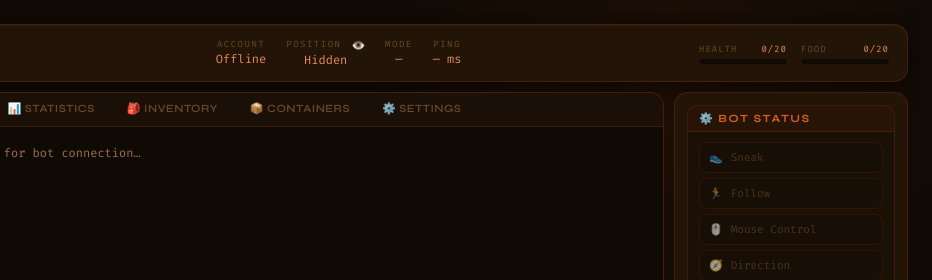
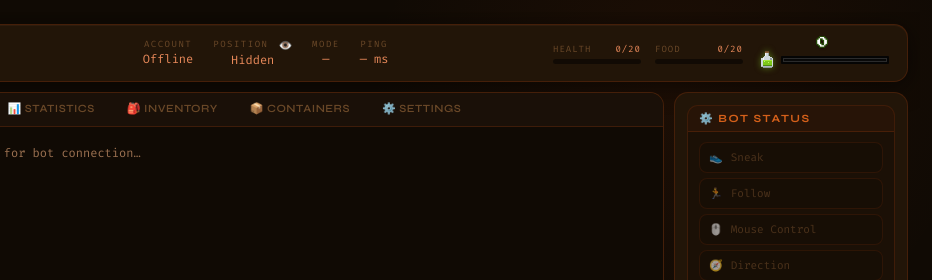
Before and after one commit to Mezo-CPU/Minecraft-AFK-Web, a plain HTML site: page frontend/index.html in a window 1280 px wide. Shown: the top 280 px of the page, 348-1280 px from the left. Drawn offline with Linux system fonts and the light colour scheme; sample sign-in values are in the browser's storage; a script that the page names is missing.

Commit message:
Update index.html
Added an XP bar

```diff
--- a/frontend/index.html
+++ b/frontend/index.html
@@ -4,7 +4,7 @@
 <meta charset="UTF-8">
 <meta name="viewport" content="width=device-width, initial-scale=1.0">
 <title>Private S.O.R Console</title>
-<link href="https://fonts.googleapis.com/css2?family=Syne:wght@400;600;700;800&family=Fira+Code:wght@300;400;500&display=swap" rel="stylesheet">
+<link href="https://fonts.googleapis.com/css2?family=Syne:wght@400;600;700;800&family=Fira+Code:wght@300;400;500&family=Press+Start+2P&display=swap" rel="stylesheet">
 <style>
   :root {
     --rust:    #c1440e;
@@ -301,6 +301,77 @@
   .bar-fill.food { background: linear-gradient(90deg, var(--terra), var(--peach)); box-shadow:0 0 4px var(--terra); }
 
   /* ══════════════════════════════════════════════════
+     MINECRAFT-STYLE XP BAR (level + bottle + green bar)
+     Colors are the authentic MC HUD palette, independent
+     of the accent theme, so it always reads as "Minecraft".
+  ══════════════════════════════════════════════════ */
+  .xp-group {
+    display: flex;
+    flex-direction: column;
+    align-items: center;
+    gap: 2px;
+    min-width: 132px;
+  }
+  .xp-level-label {
+    font-family: 'Press Start 2P', 'Fira Code', monospace;
+    font-size: 11px;
+    line-height: 1;
+    color: #ffffff;
+    letter-spacing: 0.5px;
+    text-shadow:
+       1px  0   0 #274d0a,
+      -1px  0   0 #274d0a,
+       0    1px 0 #274d0a,
+       0   -1px 0 #274d0a,
+       1px  1px 0 #274d0a,
+      -1px -1px 0 #274d0a,
+       1px -1px 0 #274d0a,
+      -1px  1px 0 #274d0a,
+       0    2px 2px rgba(0,0,0,0.55);
+    margin-bottom: 1px;
+    user-select: none;
+  }
+  .xp-row {
+    display: flex;
+    align-items: center;
+    gap: 5px;
+  }
+  .xp-bottle {
+    width: 18px;
+    height: 18px;
+    flex-shrink: 0;
+    filter: drop-shadow(0 0 3px rgba(128,199,31,0.55));
+  }
+  .xp-bottle svg {
+    width: 100%;
+    height: 100%;
+    display: block;
+    image-rendering: pixelated;
+    shape-rendering: crispEdges;
+  }
+  .xp-track {
+    width: 108px;
+    height: 8px;
+    background: #0b0b0b;
+    border: 2px solid #050505;
+    box-shadow:
+      inset 0 0 0 1px #2b2b2b,
+      inset 0 1px 2px rgba(0,0,0,0.7);
+    border-radius: 1px;
+    position: relative;
+    overflow: hidden;
+  }
+  .xp-fill {
+    height: 100%;
+    width: 0%;
+    background: linear-gradient(180deg, #aef23a 0%, #80c71f 45%, #59981a 100%);
+    box-shadow:
+      inset 0 1px 0 rgba(255,255,255,0.45),
+      inset 0 -2px 0 rgba(0,0,0,0.35);
+    transition: width .4s ease;
+  }
+
+  /* ══════════════════════════════════════════════════
      MIDDLE
   ══════════════════════════════════════════════════ */
   .middle {
@@ -1051,6 +1122,40 @@
       <div class="bar-group">
         <div class="bar-group-label">Food <span id="hungerNum">0/20</span></div>
         <div class="bar-track"><div class="bar-fill food" id="hungerBarFill" style="width:0%"></div></div>
+      </div>
+
+      <div class="xp-group">
+        <div class="xp-level-label" id="xpLevelLabel">0</div>
+        <div class="xp-row">
+          <div class="xp-bottle" title="Experience">
+            <svg viewBox="0 0 16 16" xmlns="http://www.w3.org/2000/svg">
+              <!-- cork -->
+              <rect x="6" y="0" width="4" height="1" fill="#6b4a2b"/>
+              <rect x="6" y="1" width="4" height="1" fill="#8a5f37"/>
+              <!-- neck -->
+              <rect x="6" y="2" width="4" height="2" fill="#cfd8dc"/>
+              <rect x="6" y="2" width="1" height="2" fill="#eef4f6"/>
+              <rect x="9" y="2" width="1" height="2" fill="#9aa7ab"/>
+              <!-- shoulders -->
+              <rect x="5" y="4" width="6" height="1" fill="#cfd8dc"/>
+              <rect x="4" y="5" width="8" height="1" fill="#cfd8dc"/>
+              <!-- body outline -->
+              <rect x="3" y="6" width="10" height="7" fill="#cfd8dc"/>
+              <rect x="3" y="13" width="10" height="1" fill="#aeb8bc"/>
+              <rect x="4" y="14" width="8" height="1" fill="#8f989b"/>
+              <!-- glass highlight -->
+              <rect x="4" y="6" width="1" height="7" fill="#f2f7f8"/>
+              <rect x="11" y="6" width="1" height="7" fill="#8f989b"/>
+              <!-- liquid -->
+              <rect x="4" y="8" width="8" height="5" fill="#7ec81a"/>
+              <rect x="4" y="8" width="8" height="1" fill="#a6e93a"/>
+              <rect x="4" y="12" width="8" height="1" fill="#4f8a12"/>
+              <rect x="5" y="9" width="1" height="1" fill="#c4f26a"/>
+              <rect x="9" y="10" width="1" height="1" fill="#c4f26a"/>
+            </svg>
+          </div>
+          <div class="xp-track"><div class="xp-fill" id="xpBarFill" style="width:0%"></div></div>
+        </div>
       </div>
     </div>
 
@@ -2166,6 +2271,23 @@ function _setExcavationUI(active, botCount = 1) {
   if (!active && multiRows) multiRows.style.display = 'none';
 }
 
+// ─── Minecraft-style XP bar ────────────────────────────────────────────────
+// Call updateXPBar(level, progress) from anywhere — progress is 0..1 (or 0..100).
+// Wired below into onBotUpdate; safe to call manually too, e.g. from devtools:
+//   updateXPBar(12, 0.6)
+function updateXPBar(level, progress) {
+  const label = document.getElementById('xpLevelLabel');
+  const fill  = document.getElementById('xpBarFill');
+  if (level !== undefined && level !== null && label) {
+    label.textContent = Math.max(0, Math.floor(level));
+  }
+  if (progress !== undefined && progress !== null && fill) {
+    let pct = progress > 1 ? progress : progress * 100; // accept 0..1 or 0..100
+    pct = Math.max(0, Math.min(100, pct));
+    fill.style.width = pct + '%';
+  }
+}
+
 // ─── Sync hidden renderer.js spans → visual header bars ──────────────────────
 // renderer.js writes emoji strings into #healthBar and #hungerBar.
 // We watch them and translate emoji counts into fill-bar percentages.
@@ -2210,6 +2332,15 @@ document.addEventListener('DOMContentLoaded', () => {
     const el = id => document.getElementById(id);
     if (el('pingDisplay') && data.ping !== undefined) el('pingDisplay').textContent = data.ping + ' ms';
     if (el('gameMode')    && data.gameMode)           el('gameMode').textContent    = data.gameMode;
+
+    // XP bar: mineflayer's bot.experience exposes { level, points, progress }.
+    // Accept a few likely field-name variants depending on what the bot
+    // process forwards, so this works whether it's flattened or nested.
+    const level = data.level ?? data.experience?.level;
+    const progress = data.xpProgress ?? data.experienceProgress ?? data.experience?.progress;
+    if (level !== undefined || progress !== undefined) {
+      updateXPBar(level, progress);
+    }
   });
 
   // ── Excavation status listener ──────────────────────────────────────────────
```
